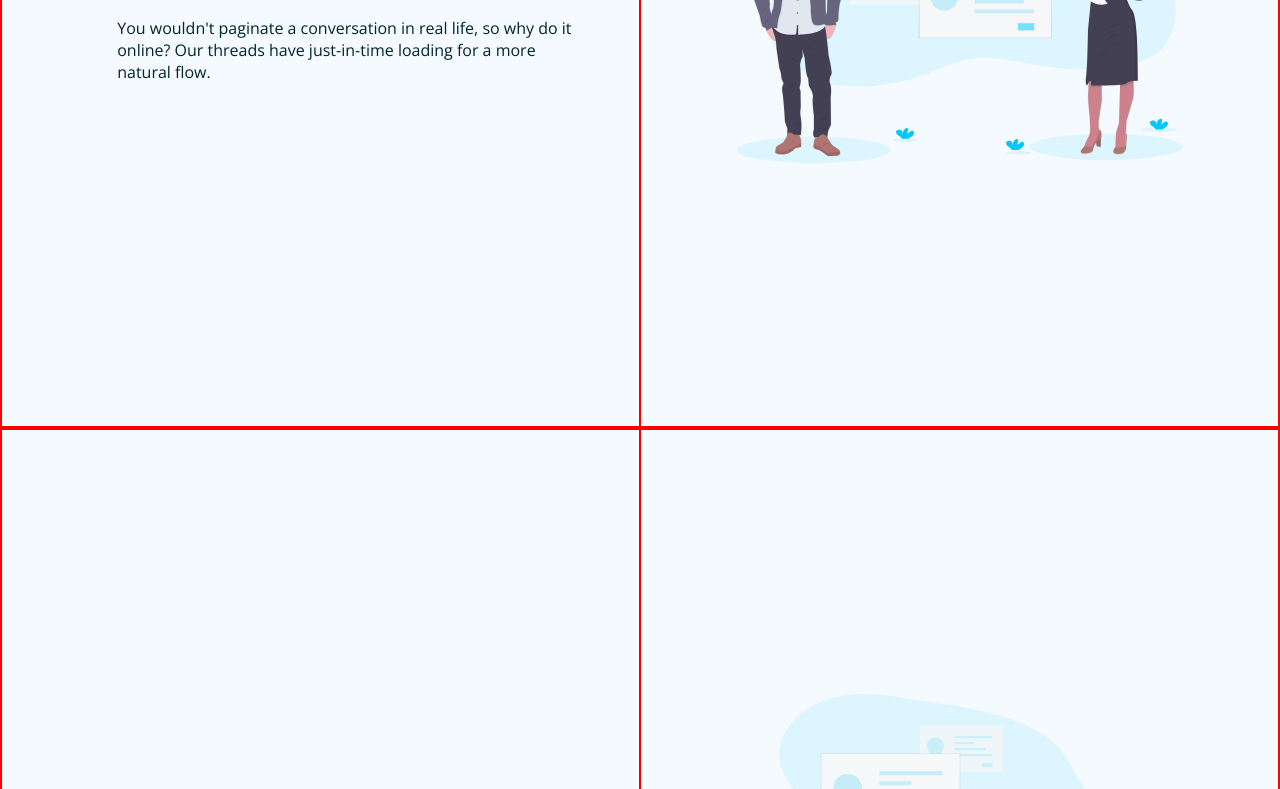
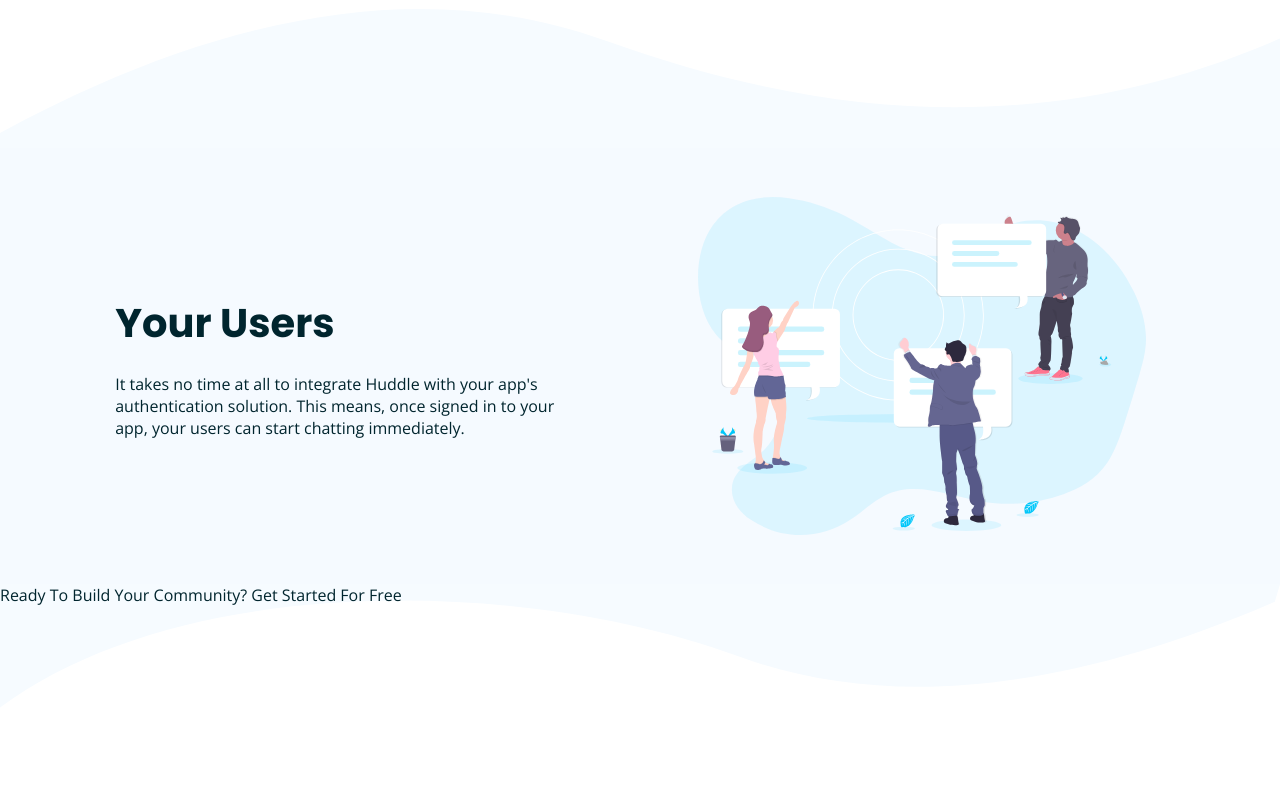
Before and after one commit to MarcusTuliusCiceron/Huddle-landing-page-with-curved-sections, a plain HTML site: page index.html in a window 1280 px wide. Shown: the part 3218-4007 px from the top of the page. Drawn offline with nearby package versions, Linux system fonts and the light colour scheme.

Commit message:
progress on curved section

```diff
--- a/app/scss/style.scss
+++ b/app/scss/style.scss
@@ -97,14 +97,22 @@ body{
                 margin-top: 110px;
             }
         }
+
+    }
     .stats{
 
         display: flex;
         justify-content: center;
+
         gap: 335px;
         margin-top: 110px;
+        background-image: url(../../images/bg-section-top-desktop-1.svg);
+        background-repeat: no-repeat;
+        background-position: bottom;
+        background-size: contain;
+        padding-bottom: 300px;
         .stat{
-                border: solid 1px red;
+
             &:nth-child(2){
                 .stat_icon{
                     width: 48px;
@@ -131,21 +139,38 @@ body{
             }
         }
     }
+    .sections{
+        .section{
+            &:nth-child(1){
+                background-color: $VeryPaleBlue;
+                height: 37vw;
             }
-    .sections{
-        margin-top: 130px;
-        .section{
-            border: solid 1px red;
+            &:nth-child(2){
+                background-color: white;
+                background-image: url(../../images/bg-section-bottom-desktop-1.svg), url(../../images/bg-section-top-desktop-2.svg);
+                background-position: top, bottom;
+                flex-direction: row-reverse;
+                height: 68vw;
+                padding-top: 3vw;
+                .section_image{
+                    background-image: url(../../images/illustration-flowing-conversation.svg);
+                }
+            }
+            &:nth-child(3){
+                background-color: $VeryPaleBlue;
+                height: 34vw;
+                .section_image{
+                    background-image: url(../../images/illustration-your-users.svg);
+                }
+            }
+
             display: flex;
             height: 70vw;
-            background-color: $VeryPaleBlue;
-            background-image: url(../../images/bg-section-top-desktop-1.png);
             background-repeat: no-repeat;
-            background-position: top;
             background-size: contain;
 
             &_text{
-                border: solid 1px red;
+
                 width: 50%;
                 display: flex;
                 flex-direction: column;
@@ -161,15 +186,22 @@ body{
                 }
             }
             &_image{
-                border: solid 1px red;
+
                 width: 50%;
                 background-image: url(../../images/illustration-grow-together.svg);
                 background-repeat: no-repeat;
-                background-position: center;
+                background-position: 30% 50%;
                 background-size: 70%;
             }
 
         }
+    }
+    .cta_section{
+        min-height: 30vh;
+        background-image: url(../../images/bg-section-bottom-desktop-2.svg);
+        background-repeat: no-repeat;
+        background-size: contain;
+        background-position: top;
     }
 
 }
--- a/index.html
+++ b/index.html
@@ -37,6 +37,7 @@
 
       </div>
     </div>
+  </main>
   <div class="stats">
     <div class="stat">
       <div class="stat_icon">
@@ -53,8 +54,6 @@
       <p>Messages Sent</p>
     </div>
   </div>
-
-  </main>
   <div class="sections">
     <div class="section">
       <div class="section_text">
@@ -89,10 +88,13 @@
       </div>
     </div>
   </div>
+  <div class="cta_section">
+    Ready To Build Your Community?
+    Get Started For Free
+  </div>
 
 
-  Ready To Build Your Community?
-  Get Started For Free
+
 
   Lorem ipsum dolor sit amet, consectetur adipiscing elit. Mauris nulla quam, hendrerit lacinia
   vestibulum a, ultrices quis sem.
```
Also changed, not shown: app/scss/style.css, 1 other file. Lines whose indentation alone changed are shown as unchanged.
